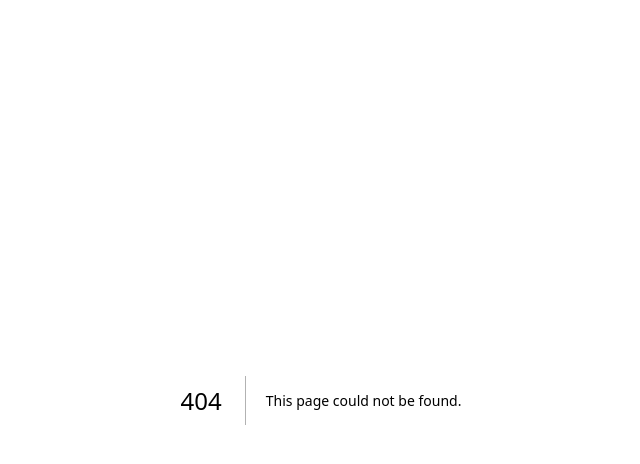
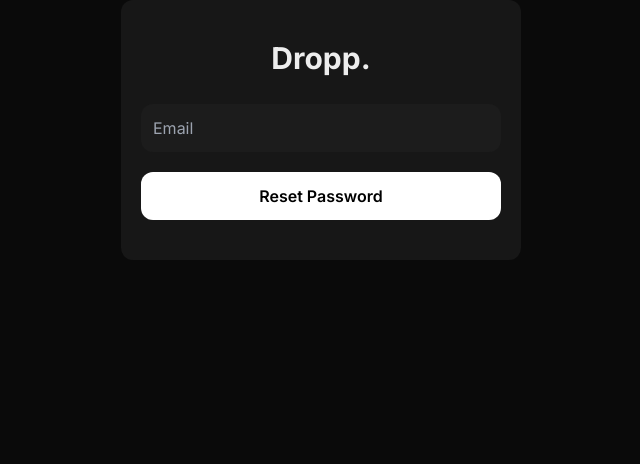
Before and after one commit to akinloluwami/dropp, a Next.js app: page /components/forgot-password in a window 1280 px wide. Before the commit this address had no page. Shown: the top 464 px of the page, without its empty margins (319-959 px from the left). Built offline with nearby package versions, Linux system fonts and the light colour scheme.

Commit message:
Create forgot password component

```diff
--- /dev/null
+++ b/pages/components/forgot-password.tsx
@@ -0,0 +1,162 @@
+import axios from "axios";
+import { LoaderCircle } from "lucide-react";
+import React from "react";
+import { toast } from "sonner";
+
+const ForgotPassword: React.FC<{
+  onPasswordReset: () => void;
+}> = ({ onPasswordReset }) => {
+  const [loading, setLoading] = React.useState(false);
+  const [error, setError] = React.useState("");
+  const [isPasswordResetTokenSent, setIsPasswordResetTokenSent] =
+    React.useState(false);
+
+  const [passwordChangePayload, setPasswordChangePayload] = React.useState<{
+    email: string;
+    password: string;
+    passwordConfirm: string;
+    resetToken: string;
+  }>({
+    email: "",
+    password: "",
+    passwordConfirm: "",
+    resetToken: "",
+  });
+
+  const handleSubmit = async (e: React.FormEvent<HTMLFormElement>) => {
+    e.preventDefault();
+    setError("");
+    setLoading(true);
+    try {
+      if (isPasswordResetTokenSent) {
+        if (!passwordChangePayload.resetToken) {
+          setError("Please enter an OTP");
+          return;
+        }
+
+        if (
+          passwordChangePayload.password !==
+          passwordChangePayload.passwordConfirm
+        ) {
+          setError("Passwords do not match");
+          return;
+        }
+        if (passwordChangePayload.password.length < 8) {
+          setError("Password should be at least 8 characters");
+          return;
+        }
+        await axios.post("/api/auth/reset-password", passwordChangePayload);
+        onPasswordReset();
+        toast.success("Password reset successfully");
+        setTimeout(() => {
+          toast.info("Please login with your new password");
+        }, 400);
+      } else {
+        await axios.post("/api/auth/forgot-password", {
+          email: passwordChangePayload.email,
+        });
+        setIsPasswordResetTokenSent(true);
+      }
+    } catch (error: any) {
+      setError(error.response.data.error || "Something went wrong");
+    } finally {
+      setLoading(false);
+    }
+  };
+  return (
+    <form
+      className="w-full max-w-[400px] mx-auto bg-black-001 rounded-xl px-5 py-10 flex flex-col"
+      onSubmit={handleSubmit}
+      onClick={(e) => e.stopPropagation()}
+    >
+      <h2 className="text-center text-3xl font-bold">Dropp.</h2>
+      {isPasswordResetTokenSent && (
+        <p className="text-center text-sm">Create a new password</p>
+      )}
+
+      {isPasswordResetTokenSent ? (
+        <>
+          <input
+            type="text"
+            name="otp"
+            placeholder="OTP"
+            value={passwordChangePayload.resetToken}
+            className="bg-[#242424]/40 p-3 rounded-xl mt-5 outline-none"
+            onChange={(e) => {
+              setPasswordChangePayload({
+                ...passwordChangePayload,
+                resetToken: e.target.value,
+              });
+            }}
+          />
+
+          <input
+            type="password"
+            placeholder="Password"
+            value={passwordChangePayload.password}
+            className="bg-[#242424]/40 p-3 rounded-xl mt-5 outline-none"
+            onChange={(e) => {
+              setPasswordChangePayload({
+                ...passwordChangePayload,
+                password: e.target.value,
+              });
+            }}
+          />
+          <input
+            type="password"
+            placeholder="Password Confirmation"
+            value={passwordChangePayload.passwordConfirm}
+            className="bg-[#242424]/40 p-3 rounded-xl mt-5 outline-none"
+            onChange={(e) => {
+              setPasswordChangePayload({
+                ...passwordChangePayload,
+                passwordConfirm: e.target.value,
+              });
+            }}
+          />
+          <button
+            className="bg-white text-black rounded-xl font-semibold p-3 mt-5 w-full disabled:opacity-50 flex items-center justify-center disabled:cursor-not-allowed"
+            type="submit"
+            disabled={loading}
+          >
+            {loading ? (
+              <LoaderCircle className="animate-spin" />
+            ) : (
+              "Update Password"
+            )}
+          </button>
+        </>
+      ) : (
+        <>
+          <input
+            type="email"
+            name="email"
+            placeholder="Email"
+            value={passwordChangePayload.email}
+            onChange={(e) => {
+              setPasswordChangePayload({
+                ...passwordChangePayload,
+                email: e.target.value,
+              });
+            }}
+            className="bg-[#242424]/40 p-3 rounded-xl mt-7 outline-none"
+          />
+          <button
+            className="bg-white text-black rounded-xl font-semibold p-3 mt-5 w-full disabled:opacity-50 flex items-center justify-center disabled:cursor-not-allowed"
+            type="submit"
+            disabled={loading}
+          >
+            {loading ? (
+              <LoaderCircle className="animate-spin" />
+            ) : (
+              "Reset Password"
+            )}
+          </button>
+        </>
+      )}
+      {error && <p className="text-red-500 text-center mt-2">{error}</p>}
+    </form>
+  );
+};
+
+export default ForgotPassword;
```
